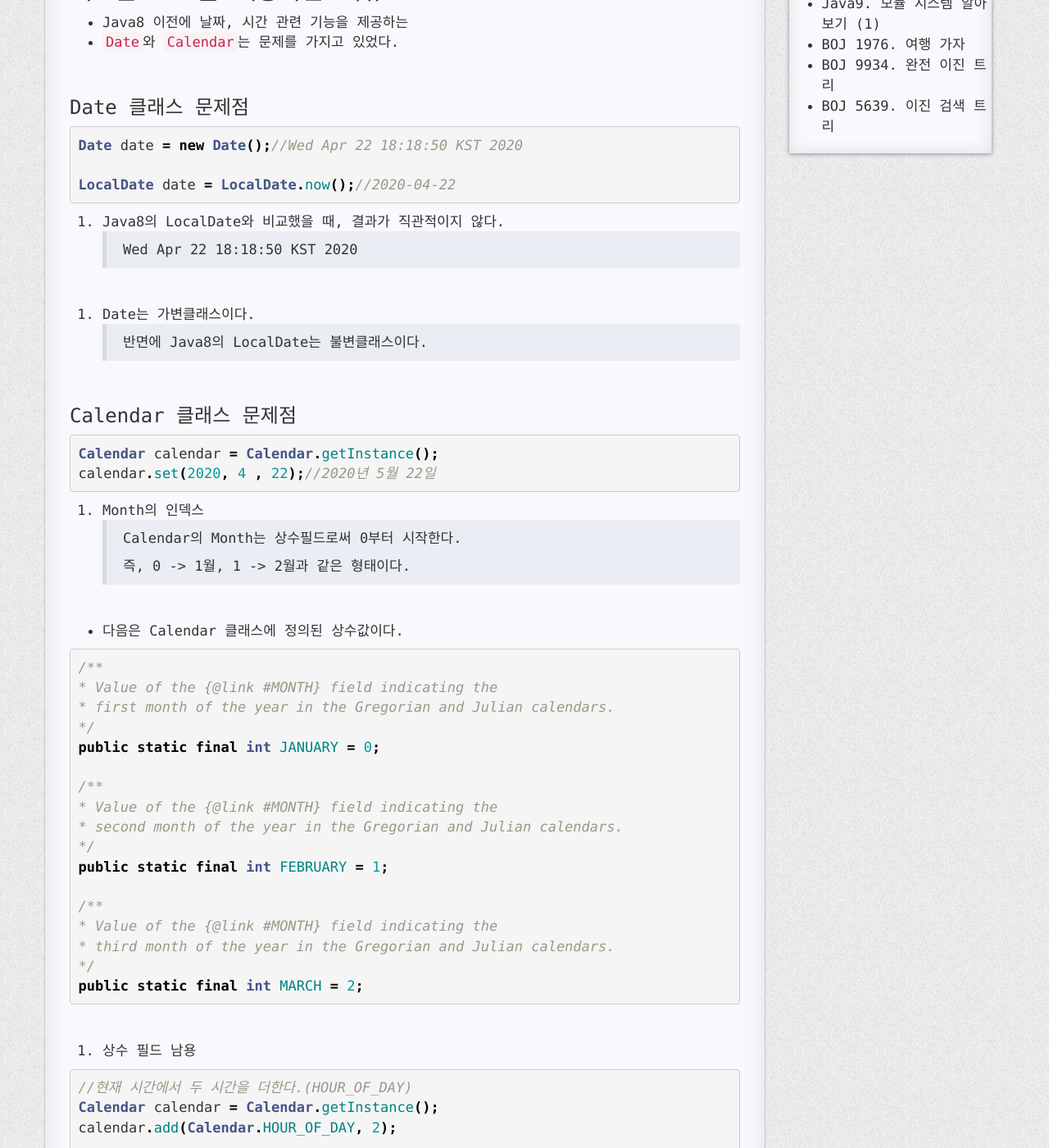
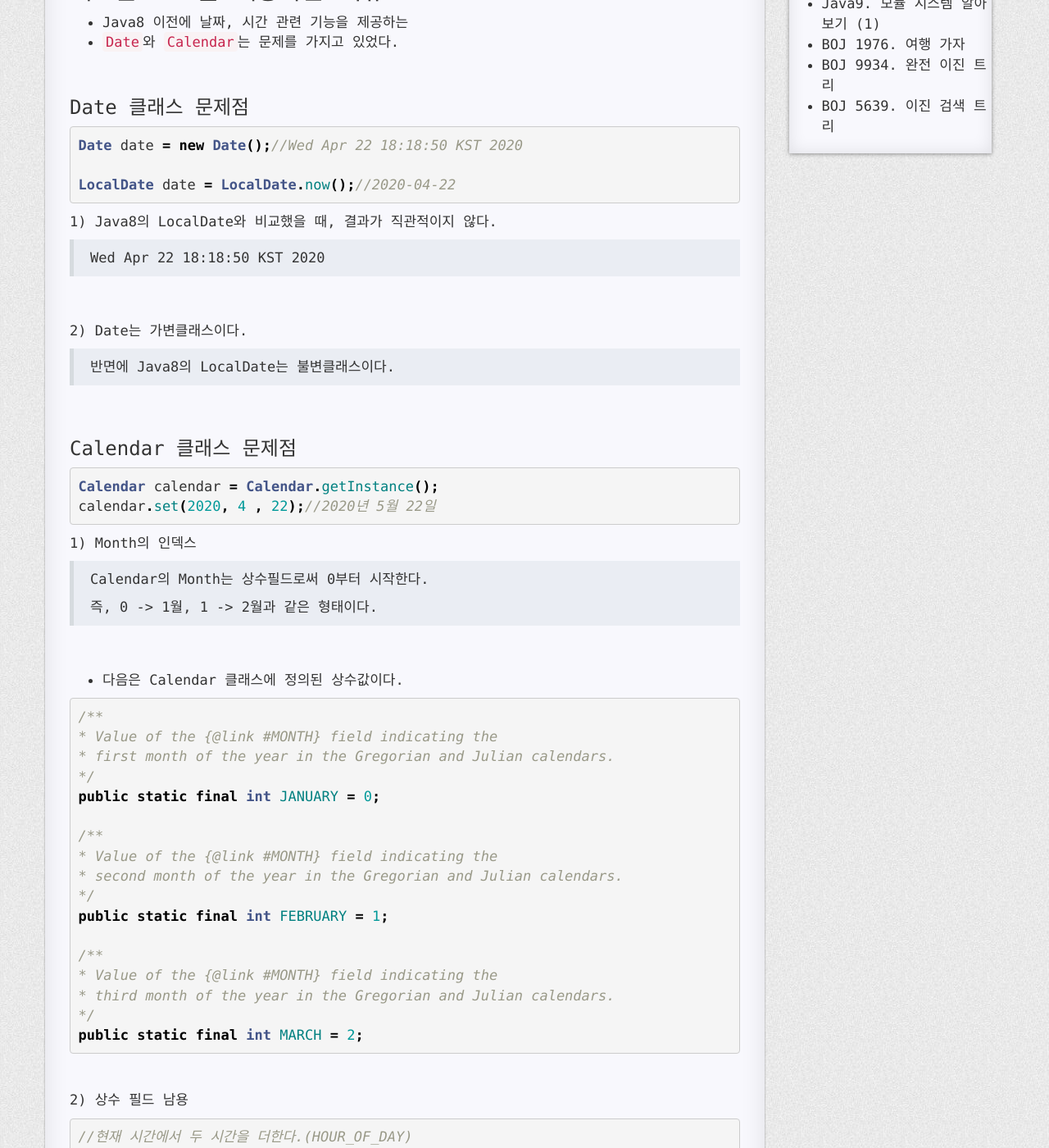
Before and after one commit to iyoungman/iyoungman.github.io, a Jekyll site: the page built from _posts/2020-04-30-Java8-New-Date-API.md, in a window 1280 px wide and 1400 px high, scrolled down 434 px. Shown: the whole window at 82% size. Built offline with Jekyll 4.4.1, drawn with Linux system fonts in a browser that asks for light colours; nearby versions of some CDN libraries; comment, search, counter and statistics services are not loaded; a style sheet for code colours, icons or effects is not loaded; some of the changed text lies outside the part shown.

Commit message:
posts 순서 있는 목록 형식 변경

````diff
--- a/_posts/2020-04-30-Java8-New-Date-API.md
+++ b/_posts/2020-04-30-Java8-New-Date-API.md
@@ -22,12 +22,12 @@
 
 LocalDate date = LocalDate.now();//2020-04-22
 ```
-1. Java8의 LocalDate와 비교했을 때, 결과가 직관적이지 않다.
+1) Java8의 LocalDate와 비교했을 때, 결과가 직관적이지 않다.
 > Wed Apr 22 18:18:50 KST 2020
 
 <br>
 
-2. Date는 가변클래스이다.
+2) Date는 가변클래스이다.
 > 반면에 Java8의 LocalDate는 불변클래스이다.
 
 <br>
@@ -37,7 +37,7 @@
 Calendar calendar = Calendar.getInstance();
 calendar.set(2020, 4 , 22);//2020년 5월 22일
 ```
-1. Month의 인덱스
+1) Month의 인덱스
 > Calendar의 Month는 상수필드로써 0부터 시작한다.
 >
 > 즉, 0 -> 1월, 1 -> 2월과 같은 형태이다.
@@ -68,7 +68,7 @@
 
 <br>
 
-2. 상수 필드 남용
+2) 상수 필드 남용
 
 ```java
 //현재 시간에서 두 시간을 더한다.(HOUR_OF_DAY)
@@ -88,7 +88,7 @@
 
 <br>
 
-3. Calendar 역시 가변클래스이다.
+3) Calendar 역시 가변클래스이다.
 
 <br>
 
````
Also changed, not shown: _posts/2020-04-30-Java9-Module-1.md (+2 -2 lines).
